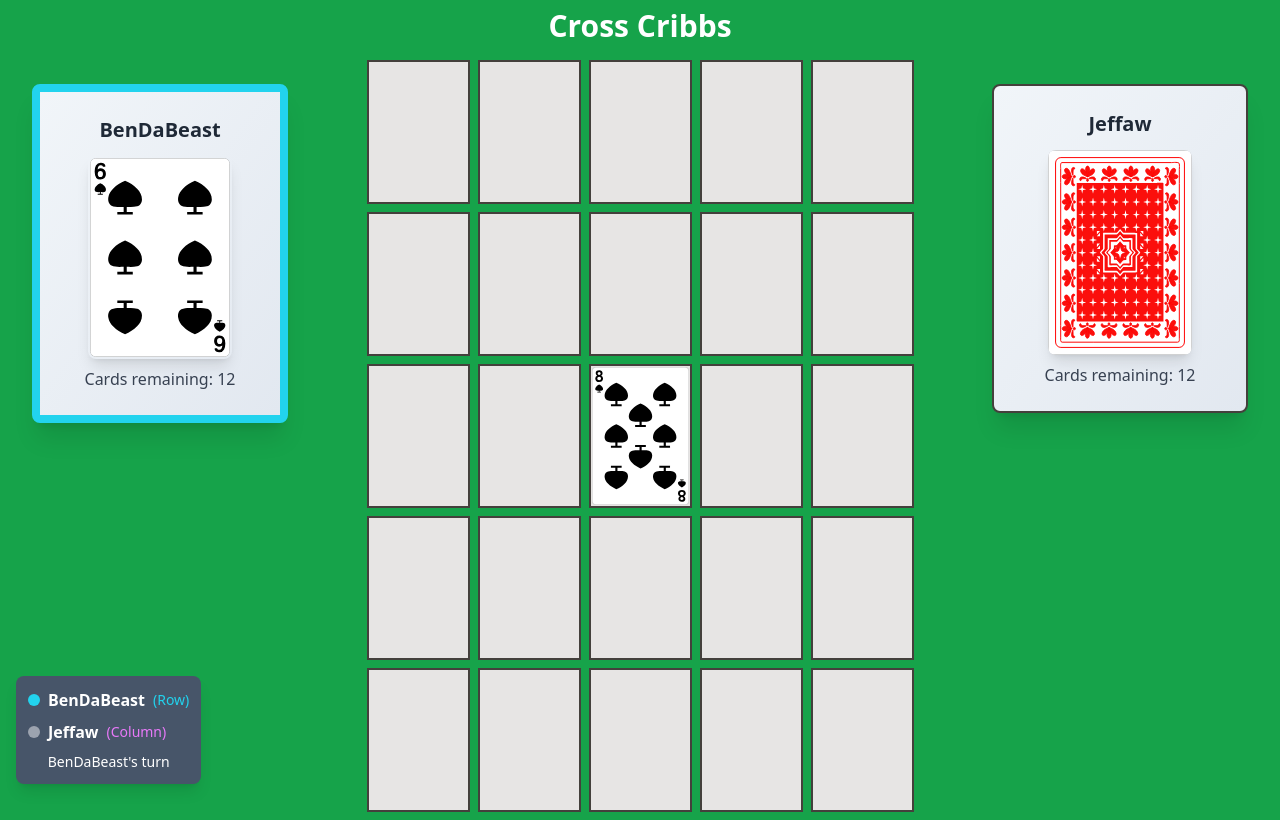
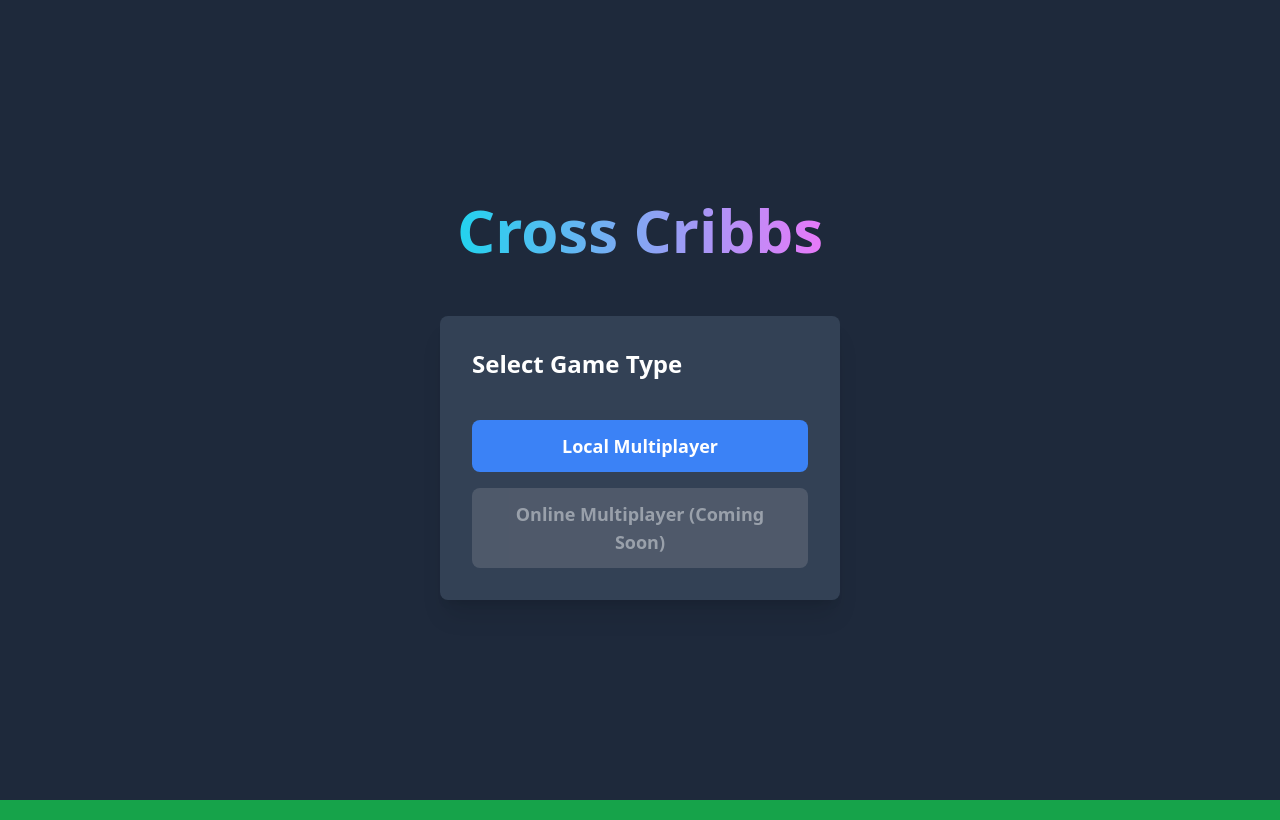
Before and after one commit to jefaw/crosscribb, a Next.js app: page / in a window 1280 px wide. Built offline with nearby package versions, Linux system fonts and the light colour scheme.

Commit message:
Add game menu and player setup functionality; integrate game start logic and enhance Game and GameOver components with back navigation options.

```diff
--- a/src/app/page.js
+++ b/src/app/page.js
@@ -1,10 +1,30 @@
+"use client";
+
+import { useState } from "react";
 import Game from "./ui/Game";
+import Menu from "./ui/Menu";
 
 export default function Home() {
+  const [gameStarted, setGameStarted] = useState(false);
+  const [playerNames, setPlayerNames] = useState({ player1Name: "", player2Name: "" });
+
+  const handleStartGame = (names) => {
+    setPlayerNames(names);
+    setGameStarted(true);
+  };
+
   return (
     <div>
-      <h1 className="text-center text-white text-3xl font-bold color p-3 sm:p-2">Cross Cribbs</h1>
-      <Game />
+
+      {!gameStarted ? (
+        <Menu onStartGame={handleStartGame} />
+      ) : (
+        <Game
+          player1Name={playerNames.player1Name}
+          player2Name={playerNames.player2Name}
+          onGameOver={() => setGameStarted(false)}
+        />
+      )}
     </div>
   );
 }
--- a/src/app/ui/Game.js
+++ b/src/app/ui/Game.js
@@ -8,7 +8,7 @@ import GameOver from "./GameOver";
 import TurnIndicator from "./TurnIndicator";
 import RoundHistory from "./RoundHistory";
 
-export default function Game() {
+export default function Game({ player1Name, player2Name, onGameOver }) {
   const {
     board,
     turn,
@@ -27,8 +27,14 @@ export default function Game() {
     currentRound
   } = useCribbs();
 
-  const player1Name = "BenDaBeast";
-  const player2Name = "Jeffaw";
+  const handleResetGame = () => {
+    resetGame();
+  };
+
+  const handleBackToMenu = () => {
+    resetGame();
+    onGameOver();
+  };
 
   return (
     /*
@@ -40,6 +46,16 @@ export default function Game() {
     <>
       <div className="flex flex-col xl:flex-row relative">
         <div className="w-100 xl:w-1/4">
+          <div className="flex justify-start mb-4 pt-2">
+            {!gameOver && (
+              <button
+                onClick={handleBackToMenu}
+                className="bg-gray-600 hover:bg-gray-700 text-white font-bold py-1.5 px-4 rounded-lg text-sm transition-colors duration-200"
+              >
+                Back to Menu
+              </button>
+            )}
+          </div>
           <Player name={player1Name} num={1} hand={hand1} turn={turn} />
         </div>
         <div className="w-100 xl:w-1/2">
@@ -52,7 +68,13 @@ export default function Game() {
           <RoundScore nextRound={nextRound} roundScores={roundScores} totalScores={totalScores} />
         )}
         {gameOver && (
-          <GameOver winner={winner} totalScores={totalScores} resetGame={resetGame} roundHistory={roundHistory} />
+          <GameOver
+            winner={winner}
+            totalScores={totalScores}
+            resetGame={handleResetGame}
+            roundHistory={roundHistory}
+            onBackToMenu={handleBackToMenu}
+          />
         )}
         {!gameOver && (
           <TurnIndicator
--- a/src/app/ui/GameOver.js
+++ b/src/app/ui/GameOver.js
@@ -1,4 +1,4 @@
-export default function GameOver({ winner, totalScores, resetGame, roundHistory }) {
+export default function GameOver({ winner, totalScores, resetGame, roundHistory, onBackToMenu }) {
   return (
     <div className="absolute inset-0 mx-auto my-auto w-[330px] h-[450px] p-5 bg-slate-600 opacity-95 text-white rounded-lg border-2 border-solid border-slate-800
       transition-opacity ease-in duration-700 overflow-y-auto">
@@ -40,12 +40,20 @@ export default function GameOver({ winner, totalScores, resetGame, roundHistory
           </div>
         </div>
 
-        <button
-          onClick={resetGame}
-          className="mt-auto bg-blue-500 hover:bg-blue-700 text-white font-bold py-3 px-6 rounded-lg text-lg transition-colors duration-200"
-        >
-          Play Again
-        </button>
+        <div className="space-y-2 mt-auto">
+          <button
+            onClick={resetGame}
+            className="w-full bg-blue-500 hover:bg-blue-700 text-white font-bold py-3 px-6 rounded-lg text-lg transition-colors duration-200"
+          >
+            Play Again
+          </button>
+          <button
+            onClick={onBackToMenu}
+            className="w-full bg-gray-600 hover:bg-gray-700 text-white font-bold py-3 px-6 rounded-lg text-lg transition-colors duration-200"
+          >
+            Back to Menu
+          </button>
+        </div>
       </div>
     </div>
   );
--- /dev/null
+++ b/src/app/ui/Menu.js
@@ -0,0 +1,139 @@
+import { useState } from 'react';
+
+export default function Menu({ onStartGame }) {
+  const [currentPage, setCurrentPage] = useState('main'); // main, gameType, playerSetup
+  const [gameType, setGameType] = useState(null); // 'local' or 'online'
+  const [player1Name, setPlayer1Name] = useState('');
+  const [player2Name, setPlayer2Name] = useState('');
+
+  const handleGameTypeSelect = (type) => {
+    setGameType(type);
+    setCurrentPage('gameType');
+  };
+
+  const handleModeSelect = (mode) => {
+    if (mode === '1v1') {
+      setCurrentPage('playerSetup');
+    }
+    // 2v2 will be handled later
+  };
+
+  const handleStartGame = () => {
+    if (player1Name && player2Name) {
+      onStartGame({ player1Name, player2Name });
+    }
+  };
+
+  const renderMainMenu = () => (
+    <div className="space-y-4">
+      <h2 className="text-2xl font-bold text-white mb-6">Select Game Type</h2>
+      <button
+        onClick={() => handleGameTypeSelect('local')}
+        className="w-full bg-blue-500 hover:bg-blue-600 text-white font-bold py-3 px-6 rounded-lg text-lg transition-colors duration-200"
+      >
+        Local Multiplayer
+      </button>
+      <button
+        onClick={() => handleGameTypeSelect('online')}
+        className="w-full bg-gray-500 text-white font-bold py-3 px-6 rounded-lg text-lg opacity-50 cursor-not-allowed"
+        disabled
+      >
+        Online Multiplayer (Coming Soon)
+      </button>
+    </div>
+  );
+
+  const renderGameTypeMenu = () => (
+    <div className="space-y-4">
+      <h2 className="text-2xl font-bold text-white mb-6">Select Game Mode</h2>
+      <button
+        onClick={() => handleModeSelect('1v1')}
+        className="w-full bg-blue-500 hover:bg-blue-600 text-white font-bold py-3 px-6 rounded-lg text-lg transition-colors duration-200"
+      >
+        1v1
+      </button>
+      <button
+        onClick={() => handleModeSelect('2v2')}
+        className="w-full bg-gray-500 text-white font-bold py-3 px-6 rounded-lg text-lg opacity-50 cursor-not-allowed"
+        disabled
+      >
+        2v2 (Coming Soon)
+      </button>
+      <button
+        onClick={() => setCurrentPage('main')}
+        className="w-full bg-gray-600 hover:bg-gray-700 text-white font-bold py-2 px-4 rounded-lg text-base transition-colors duration-200"
+      >
+        Back
+      </button>
+    </div>
+  );
+
+  const renderPlayerSetup = () => (
+    <div className="space-y-4">
+      <h2 className="text-2xl font-bold text-white mb-6">Enter Player Names</h2>
+      <div className="space-y-4">
+        <div>
+          <label className="block text-white text-sm font-bold mb-2" htmlFor="player1">
+            Player 1 Name
+          </label>
+          <input
+            type="text"
+            id="player1"
+            value={player1Name}
+            onChange={(e) => setPlayer1Name(e.target.value)}
+            className="w-full px-3 py-2 rounded-lg bg-white text-gray-800 focus:outline-none focus:ring-2 focus:ring-blue-500"
+            placeholder="Enter Player 1 name"
+          />
+        </div>
+        <div>
+          <label className="block text-white text-sm font-bold mb-2" htmlFor="player2">
+            Player 2 Name
+          </label>
+          <input
+            type="text"
+            id="player2"
+            value={player2Name}
+            onChange={(e) => setPlayer2Name(e.target.value)}
+            className="w-full px-3 py-2 rounded-lg bg-white text-gray-800 focus:outline-none focus:ring-2 focus:ring-blue-500"
+            placeholder="Enter Player 2 name"
+          />
+        </div>
+      </div>
+      <div className="space-y-2">
+        <button
+          onClick={handleStartGame}
+          disabled={!player1Name || !player2Name}
+          className={`w-full font-bold py-3 px-6 rounded-lg text-lg transition-colors duration-200 ${
+            player1Name && player2Name
+              ? 'bg-green-500 hover:bg-green-600 text-white'
+              : 'bg-gray-500 text-white opacity-50 cursor-not-allowed'
+          }`}
+        >
+          Start Game
+        </button>
+        <button
+          onClick={() => setCurrentPage('gameType')}
+          className="w-full bg-gray-600 hover:bg-gray-700 text-white font-bold py-2 px-4 rounded-lg text-base transition-colors duration-200"
+        >
+          Back
+        </button>
+      </div>
+    </div>
+  );
+
+  return (
+    <div className="flex flex-col items-center justify-center min-h-screen bg-slate-800 p-4">
+      <div className="text-center mb-12">
+        <h1 className="text-6xl font-bold mb-2 bg-gradient-to-r from-cyan-400 to-fuchsia-400 text-transparent bg-clip-text">
+          Cross Cribbs
+        </h1>
+      </div>
+
+      <div className="bg-slate-700 p-8 rounded-lg shadow-xl w-[400px]">
+        {currentPage === 'main' && renderMainMenu()}
+        {currentPage === 'gameType' && renderGameTypeMenu()}
+        {currentPage === 'playerSetup' && renderPlayerSetup()}
+      </div>
+    </div>
+  );
+}
```
